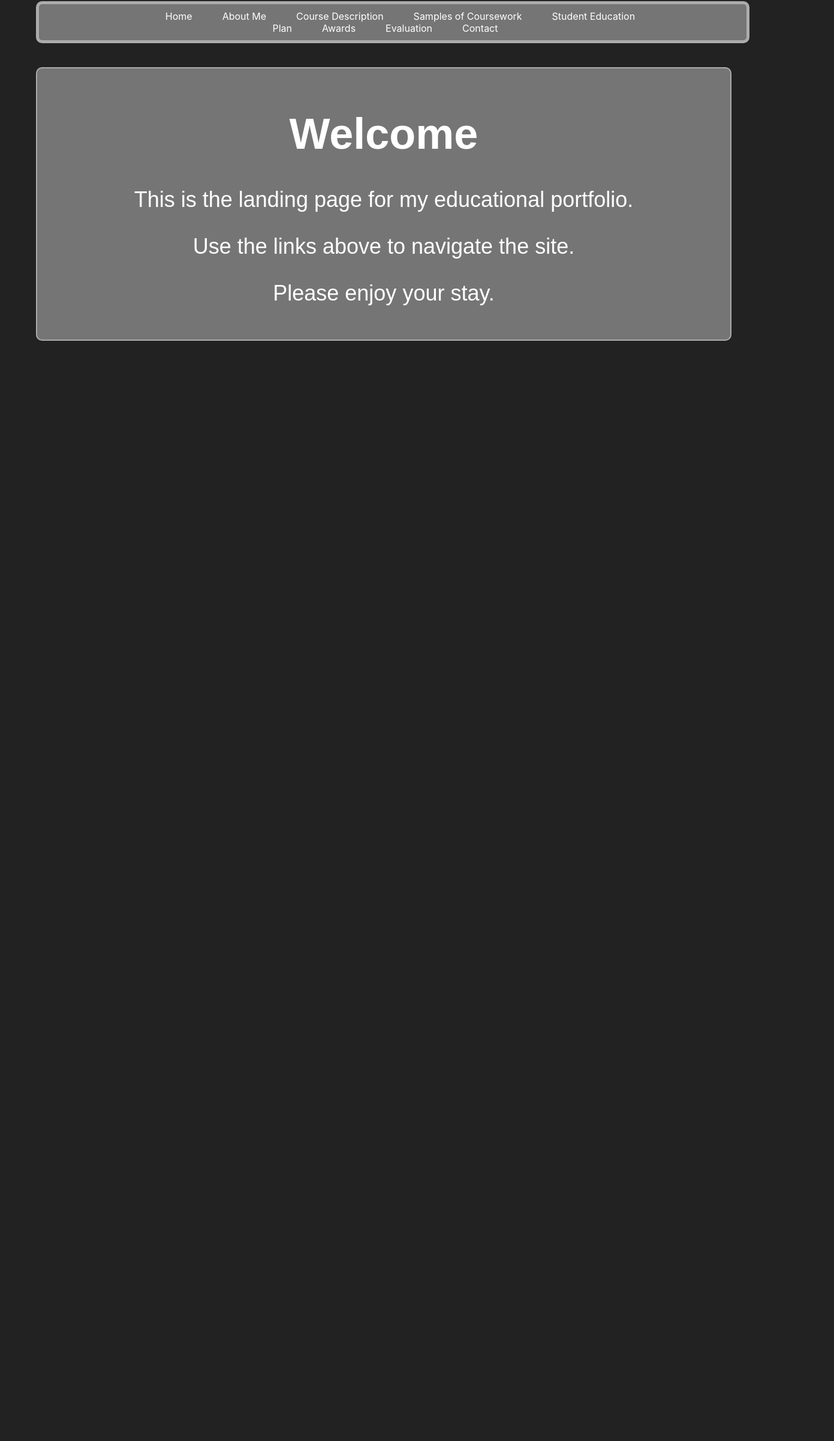
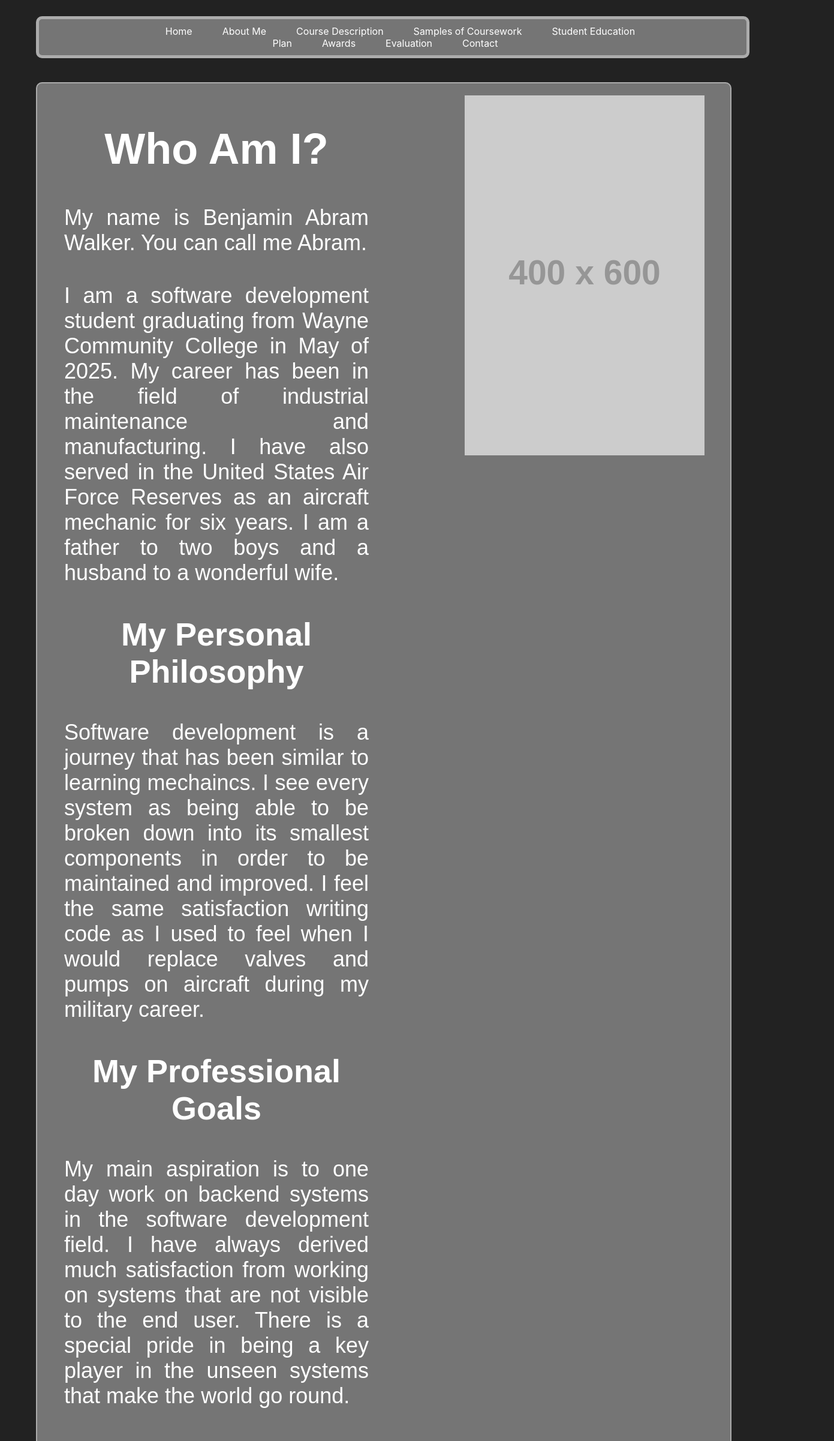
Before and after one commit to awalk014/portfolio-site, a React (Create React App) app: page /about in a window 1280 px wide. Shown: the part 362-2764 px from the top of the page at 60% size, 1391 px wide, since content can reach past the window. Before the commit the page ends 970 px from the top, so only its background shows below. Built offline with nearby package versions, Linux system fonts and the light colour scheme.

Commit message:
Added the Home, About pages. Added the Header, Footer components. Added Routes for link navigation.

```diff
--- a/package.json
+++ b/package.json
@@ -9,6 +9,7 @@
     "@testing-library/user-event": "^13.5.0",
     "react": "^19.0.0",
     "react-dom": "^19.0.0",
+    "react-router-dom": "^7.4.0",
     "react-scripts": "5.0.1",
     "web-vitals": "^2.1.4"
   },
--- a/src/App.js
+++ b/src/App.js
@@ -1,12 +1,22 @@
 import Home from './pages/Home';
+import About from './pages/About';
 import Header from './components/Header';
+import Footer from './components/Footer';
+import { BrowserRouter, Routes, Route } from 'react-router-dom';
 import './App.css';
+
 
 function App() {
   return (
     <div>
-      <Header />
-      <Home />
+      <BrowserRouter>
+        <Header />
+        <Routes>
+          <Route path="/" element={<Home />} />
+          <Route path="/about" element={<About />} />
+        </Routes>
+        <Footer />
+      </BrowserRouter>
     </div>
   );
 }
--- /dev/null
+++ b/src/components/Footer.js
@@ -0,0 +1,13 @@
+import React from "react";
+
+class Footer extends React.Component {
+    render() {
+        return (
+            <footer>
+                <p>Author: Benjamin Abram Walker</p>
+            </footer>
+        );
+    }
+}
+
+export default Footer;
--- a/src/components/Header.js
+++ b/src/components/Header.js
@@ -1,42 +1,44 @@
 import React from "react";
+import { Link } from "react-router-dom";
+import headerImage from "../images/minimalizm-monitor-kompyuter.jpg";
 
 class Header extends React.Component {
     render() {
         return (
             <header>
-            <div class="image_container">
-                <img class="header_image" src="images/minimalizm-monitor-kompyuter.jpg" alt="Logo" />
-                <h2 class="header_quote">One machine can do the work of fifty ordinary men.
+            <div className="image_container">
+                <img className="header_image" src={headerImage} alt="Logo" />
+                <h2 className="header_quote">One machine can do the work of fifty ordinary men.
                     No machine can do the work of one extraordinary man. -
                     Elbert Hubbard
                 </h2>
             </div>
-            <nav class="navbar">
-                <div class="navbar_container">
-                    <ul class="navbar_menu">
-                        <li class="navbar_item">
-                            <a href="index.html" class="navbar_links">Home</a>
+            <nav className="navbar">
+                <div className="navbar_container">
+                    <ul className="navbar_menu">
+                        <li className="navbar_item">
+                            <Link to="/" className="navbar_links">Home</Link>
                         </li>
-                        <li class="navbar_item">
-                            <a href="aboutme.html" class="navbar_links">About Me</a>
+                        <li className="navbar_item">
+                            <Link to="/about" className="navbar_links">About Me</Link>
                         </li>
-                        <li class="navbar_item">
-                            <a href="coursedescription.html" class="navbar_links">Course Description</a>
+                        <li className="navbar_item">
+                            <Link to="/coursedescription.html" className="navbar_links">Course Description</Link>
                         </li>
-                        <li class="navbar_item">
-                            <a href="coursework.html" class="navbar_links">Samples of Coursework</a>
+                        <li className="navbar_item">
+                            <Link to="/coursework.html" className="navbar_links">Samples of Coursework</Link>
                         </li>
-                        <li class="navbar_item">
-                            <a href="educationplan.html" class="navbar_links">Student Education Plan</a>
+                        <li className="navbar_item">
+                            <Link to="/educationplan.html" className="navbar_links">Student Education Plan</Link>
                         </li>
-                        <li class="navbar_item">
-                            <a href="awards.html" class="navbar_links">Awards</a>
+                        <li className="navbar_item">
+                            <Link to="/awards.html" className="navbar_links">Awards</Link>
                         </li>
-                        <li class="navbar_item">
-                            <a href="evaluation.html" class="navbar_links">Evaluation</a>
+                        <li className="navbar_item">
+                            <Link to="/evaluation.html" className="navbar_links">Evaluation</Link>
                         </li>
-                        <li class="navbar_item">
-                            <a href="contact.html" class="navbar_links">Contact</a>
+                        <li className="navbar_item">
+                            <Link to="/contact.html" className="navbar_links">Contact</Link>
                         </li>
                     </ul>
                 </div>
--- /dev/null
+++ b/src/pages/About.js
@@ -0,0 +1,40 @@
+import React from 'react';
+import { Link } from 'react-router-dom';
+
+class About extends React.Component {
+    render() {
+        return (
+            <main>
+            <div class="left_side">
+                <h1>Who Am I?</h1>
+                <p>My name is Benjamin Abram Walker. You can call me Abram.</p>
+                <p>I am a software development student graduating from Wayne Community College in May of 2025.
+                    My career has been in the field of industrial maintenance and manufacturing. I have also served
+                    in the United States Air Force Reserves as an aircraft mechanic for six years. I am a father
+                    to two boys and a husband to a wonderful wife.
+                </p>
+                <h2>My Personal Philosophy</h2>
+                <p>
+                    Software development is a journey that has been similar to learning mechaincs. I see every system
+                    as being able to be broken down into its smallest components in order to be maintained and improved.
+                    I feel the same satisfaction writing code as I used to feel when I would replace valves and pumps
+                    on aircraft during my military career.
+                </p>
+                <h2>My Professional Goals</h2>
+                <p>
+                    My main aspiration is to one day work on backend systems in the software development field. I have
+                    always derived much satisfaction from working on systems that are not visible to the end user.
+                    There is a special pride in being a key player in the unseen systems that make the world go round.
+                </p>
+                <h3><Link to="#">Resume</Link></h3>
+                <h3><Link to="#">LinkedIn Profile</Link></h3>
+            </div>
+            <div class="right_side">
+                <img src="https://placehold.co/400x600" alt="Picture of Me" />
+            </div>
+        </main>
+        );
+    }
+}
+
+export default About;
```
Also changed, not shown: src/images/minimalizm-monitor-kompyuter.jpg (added), 1 other file (tests, documents, lock files or other folders).
